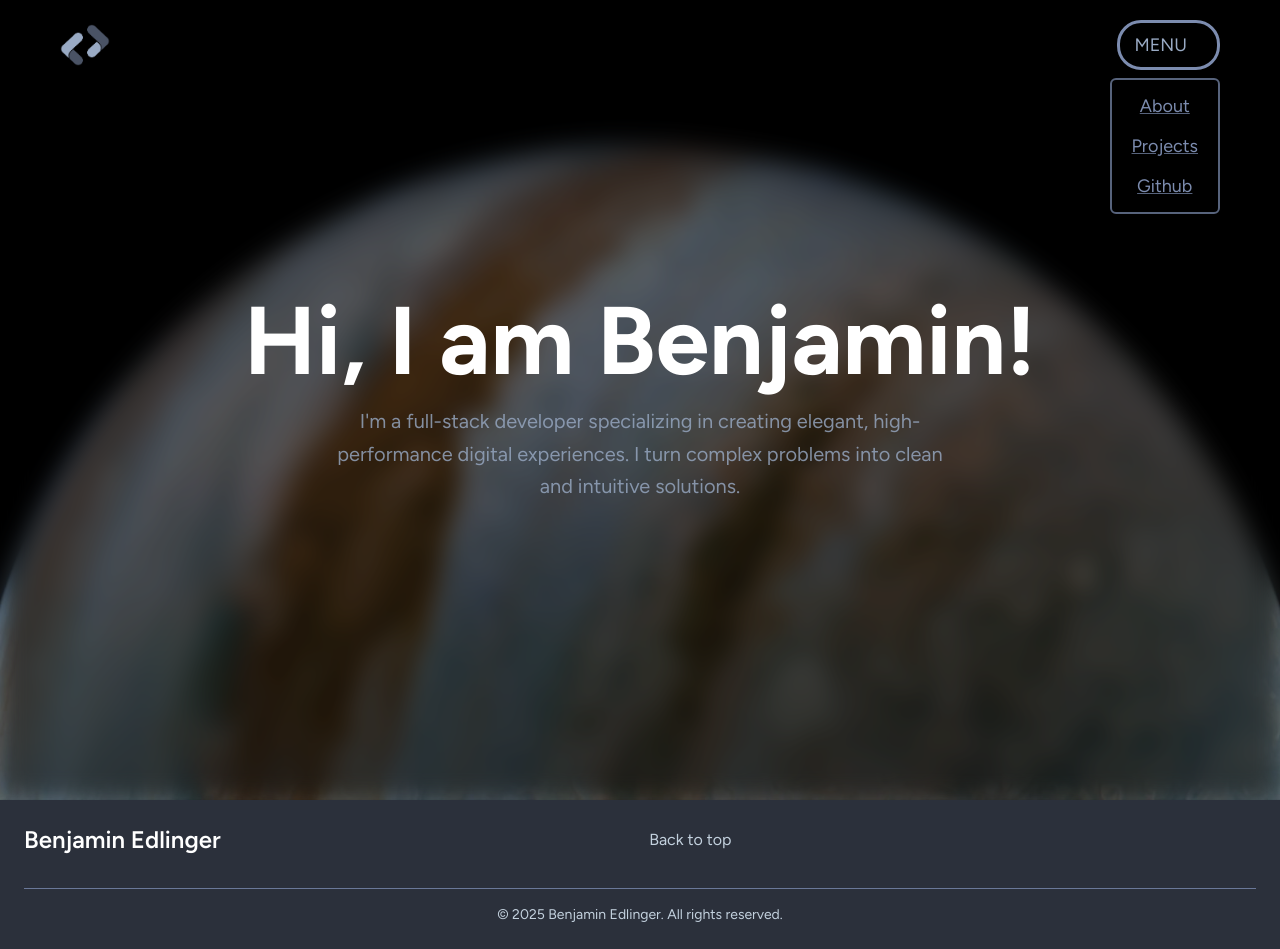
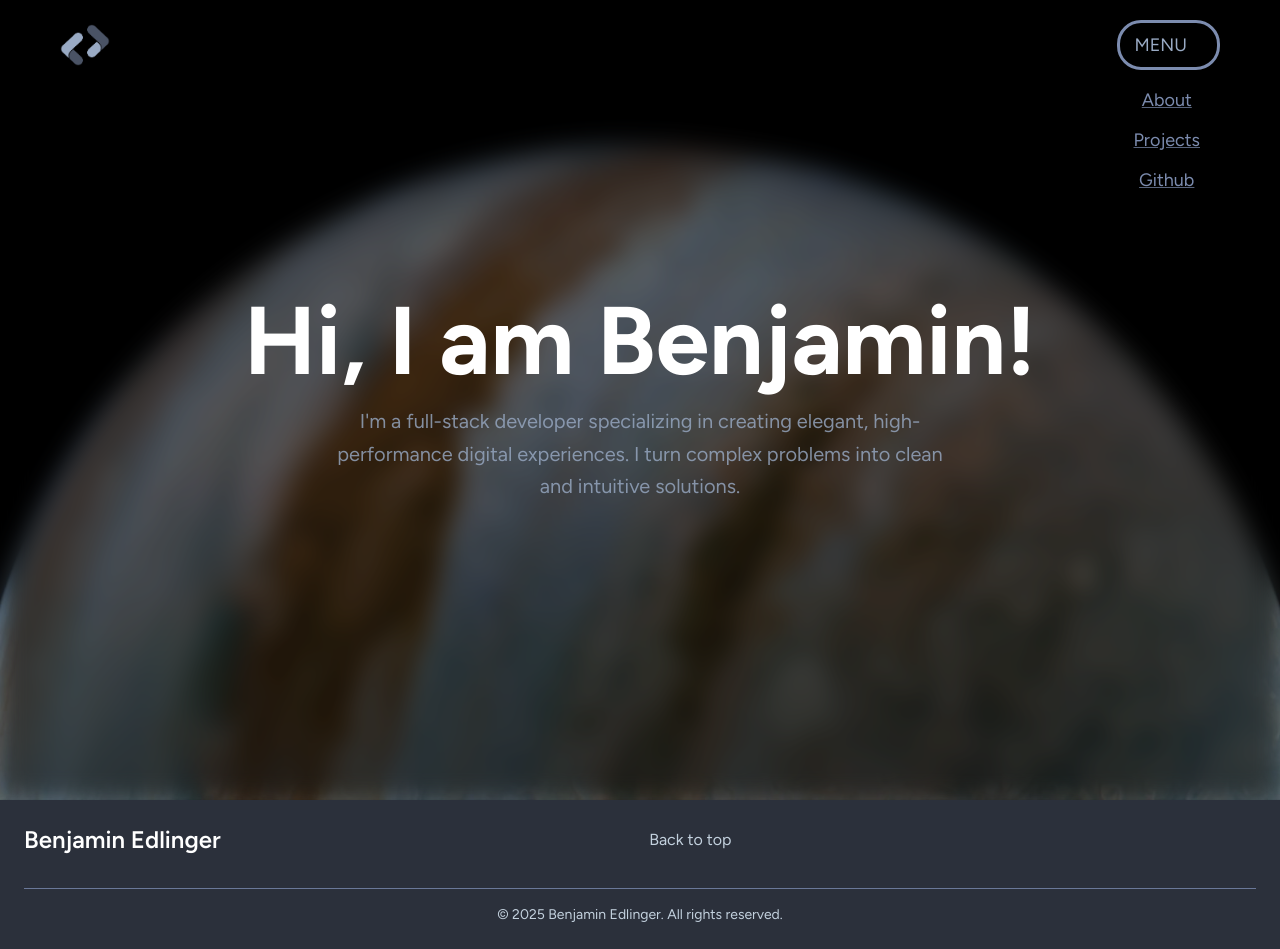
Before and after one commit to bedlinger/www, an Astro site: page / in a window 1280 px wide. Both pictures are taken after a click on the button "MENU". Built offline with nearby package versions, Linux system fonts and the light colour scheme; Astro itself is replaced by a stand-in of ours; some icons are missing.

Commit message:
remove border of menu items

```diff
--- a/src/components/Header.astro
+++ b/src/components/Header.astro
@@ -15,10 +15,10 @@ import logo from "../assets/logo.png";
 			</button>
 
 			<div
-				class="invisible absolute right-0 mt-2 origin-top-right scale-95 transform opacity-0 transition-all duration-200 ease-in-out group-focus-within:visible group-focus-within:scale-100 group-focus-within:opacity-100"
+				class="invisible absolute right-0 mt-1 origin-top-right scale-95 transform opacity-0 transition-all duration-200 ease-in-out group-focus-within:visible group-focus-within:scale-100 group-focus-within:opacity-100"
 			>
 				<div
-					class="border-primary-800 decoration-primary-800 rounded-md border-2 p-2 text-center underline"
+					class="decoration-primary-800 rounded-md p-2 text-center underline"
 				>
 					<ul class="mx-1 mb-0 list-none pl-0">
 						<li class="hover:bg-primary-950 rounded px-2 py-1">
```
